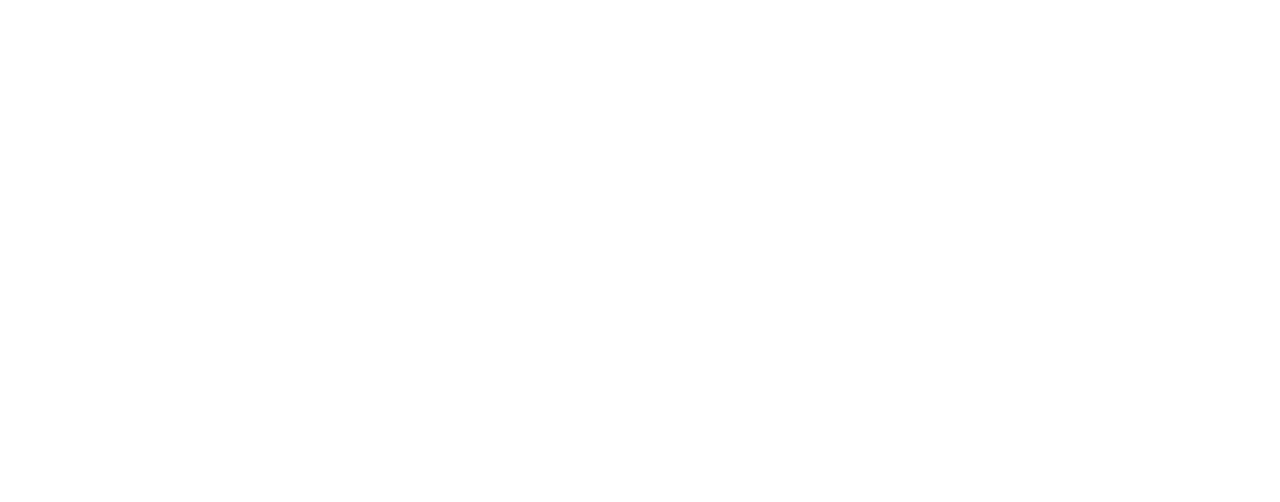
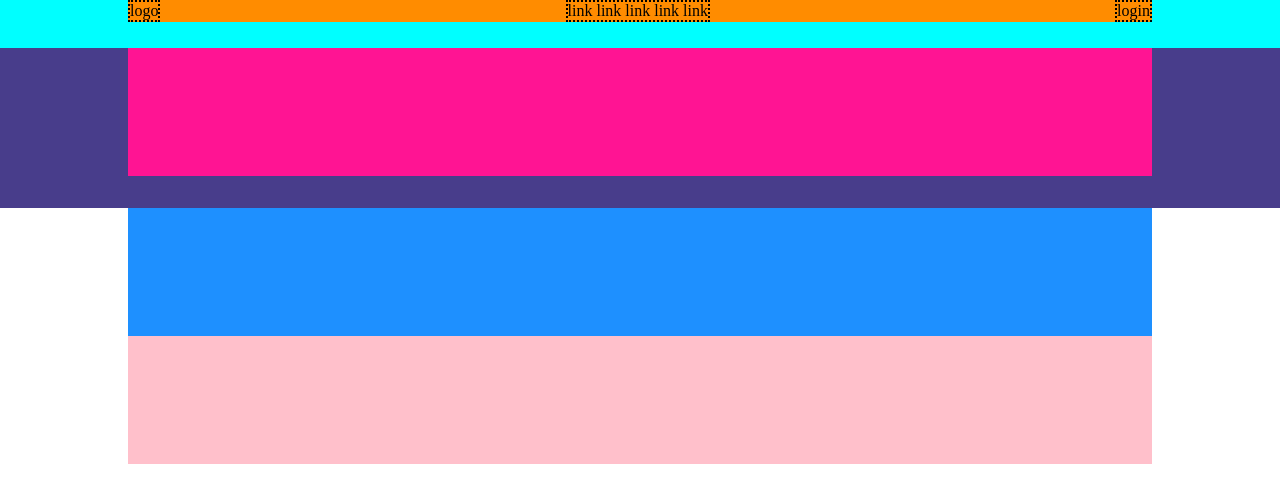
Before and after one commit to SimoneRicco/htmlcss-struttura-discord, a plain HTML site: page index.html in a window 1280 px wide. Drawn offline with Linux system fonts and the light colour scheme.

Commit message:
atomic bugs

```diff
--- a/assets/debugg.css
+++ b/assets/debugg.css
@@ -0,0 +1,26 @@
+.yellow-line{
+    background-color: darkorange;
+}
+header{
+    background-color: aqua;
+    height: 3rem;
+}
+.deeppink{
+    background-color: deeppink;
+    height: 80%;
+}
+.sec1{
+    background-color: darkslateblue;
+    height: 10rem;
+}
+.blu{
+    background-color: dodgerblue;
+    height: 80%;
+}
+.pink{
+    background-color: pink;
+    height: 80%;
+}
+.container{
+    height: 10rem;
+}
--- a/assets/style.css
+++ b/assets/style.css
@@ -0,0 +1,22 @@
+*, *::after,*::before{
+    box-sizing: border-box;
+    margin: 0;
+    padding: 0;
+}
+.yellow-line{
+    display: flex;
+    justify-content: space-between;
+}
+.logo, .link, .login{
+    border: 2px dotted black;
+}
+.container{
+    width: 80%;
+    margin: auto;
+}
+.deeppink{
+    display: flex;
+}
+.sec2{
+    flex: 0 1 60%;
+}
--- a/index.html
+++ b/index.html
@@ -5,8 +5,29 @@
     <meta http-equiv="X-UA-Compatible" content="IE=edge">
     <meta name="viewport" content="width=device-width, initial-scale=1.0">
     <title>Document</title>
+    <link rel="stylesheet" href="assets/style.css">
+    <link rel="stylesheet" href="assets/debugg.css">
 </head>
 <body>
-
+    <header>
+        <div class="container">
+            <div class="yellow-line">
+                <div class="logo">logo</div>
+                <div class="link">link link link link link</div>
+                <div class="login">login</div>
+            </div>
+        </div>
+    </header>
+    <section class="sec1">
+        <div class="container">
+            <div class="deeppink"></div>
+        </div>
+    </section>
+    <section class="sec2">
+        <div class="container">
+            <div class="blu"></div>
+            <div class="pink"></div>
+        </div>
+    </section>
 </body>
 </html>
```
